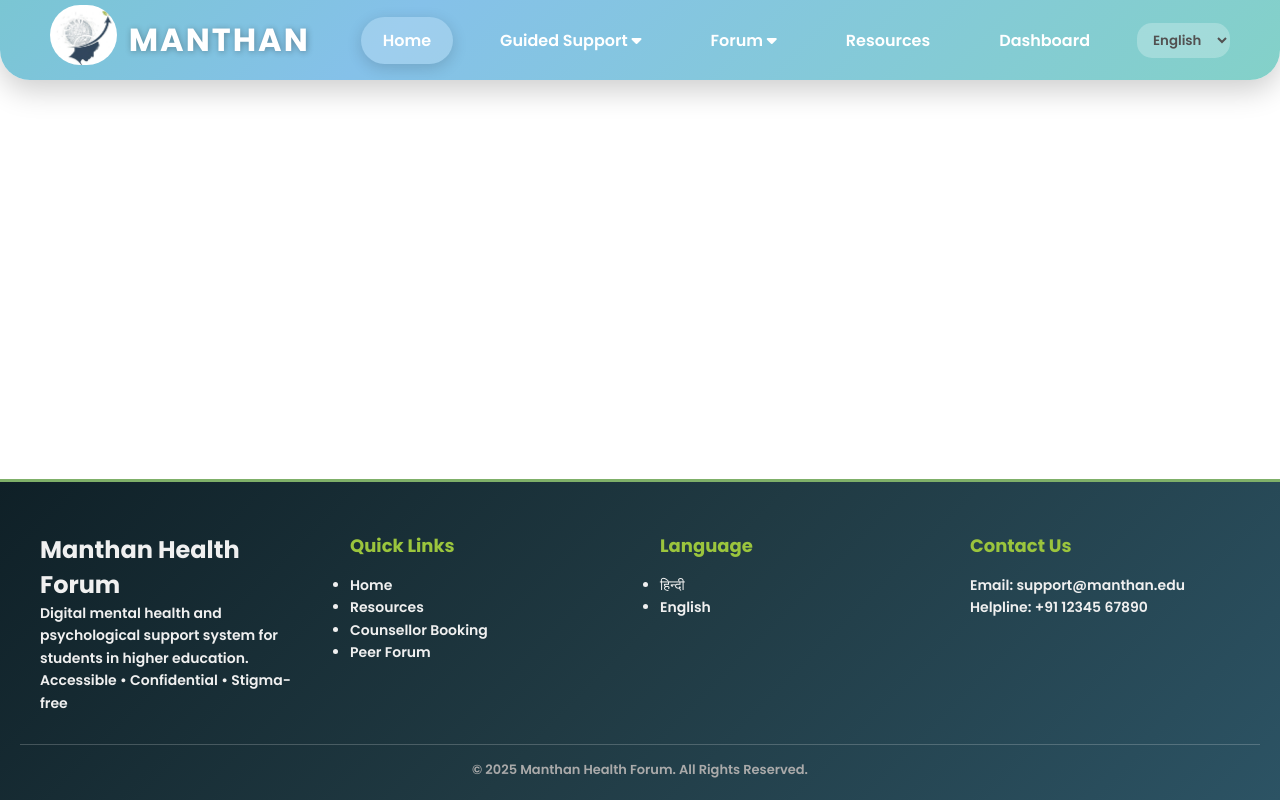
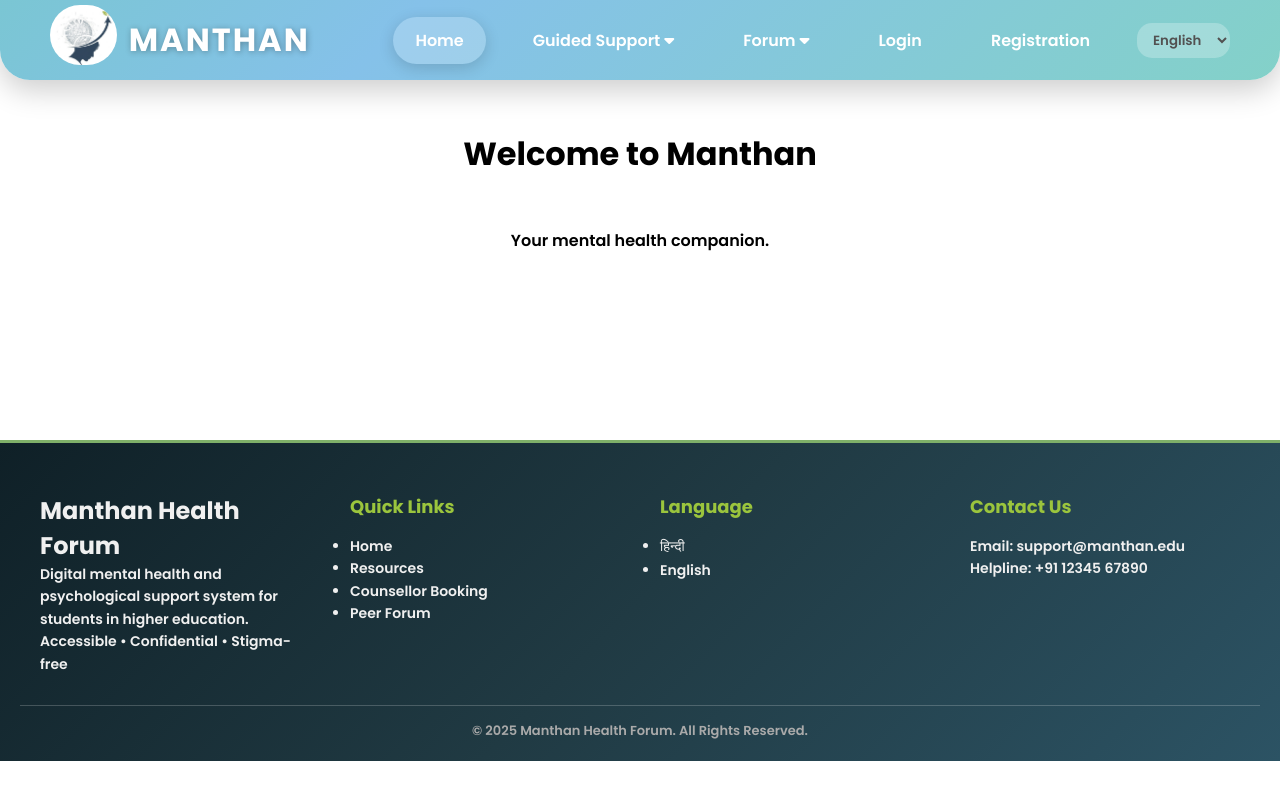
Before and after one commit to SaiyamGupta-8787/SIH-project-mental-health-forum, a plain HTML site: page index.html in a window 1280 px wide. Drawn offline with Linux system fonts and the light colour scheme.

Commit message:
Update index.html

```diff
--- a/index.html
+++ b/index.html
@@ -1,5 +1,6 @@
 <!DOCTYPE html>
 <html lang="en">
+
 <head>
   <meta charset="UTF-8">
   <meta name="viewport" content="width=device-width, initial-scale=1.0">
@@ -7,7 +8,10 @@
   <link rel="stylesheet" href="style.css">
   <link rel="stylesheet" href="https://cdnjs.cloudflare.com/ajax/libs/font-awesome/6.4.0/css/all.min.css">
   <link href="https://fonts.googleapis.com/css2?family=Poppins:wght@600;700&display=swap" rel="stylesheet">
+  <link href="https://fonts.googleapis.com/css2?family=Hind&display=swap" rel="stylesheet">
+
 </head>
+
 <body>
 
   <!-- Navbar -->
@@ -35,12 +39,12 @@
           <li><a href="#">Sleep Issues</a></li>
         </ul>
       </li>
-      <li><a href="resources.html">Resources</a></li>
-      <li><a href="dashboard.html">Dashboard</a></li>
+      <li><a href="login.html" class="login-btn">Login</a></li>
+      <li><a href="registration.html" class="register-btn">Registration</a></li>
       <li>
         <select class="language-dropdown">
           <option>English</option>
-          <option .hindi-text>हिन्दी</option>
+          <option class="hindi-text">हिन्दी</option>
           <option>Other</option>
         </select>
       </li>
@@ -51,6 +55,14 @@
     </div>
   </nav>
 
+   <!-- Wrap your page content -->
+  <div class="main-content">
+    <!-- Add your actual content here -->
+    <h1 style="text-align:center; margin: 50px 0;">Welcome to Manthan</h1>
+    <p style="text-align:center;">Your mental health companion.</p>
+  </div>
+
+  <div class="main-content">
     <footer class="footer">
       <div class="footer-container">
         <!-- Logo & About -->
@@ -93,7 +105,8 @@
         <p>&copy; 2025 Manthan Health Forum. All Rights Reserved.</p>
       </div>
     </footer>
-
+  </div>
   <script src="script.js"></script>
 </body>
+
 </html>
```
Lines whose indentation alone changed are shown as unchanged.
